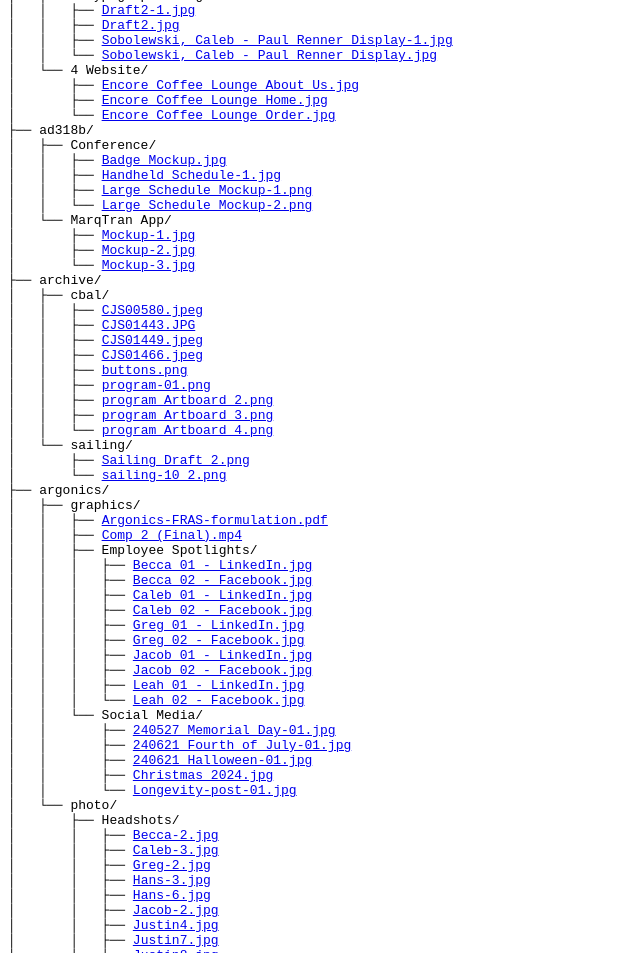
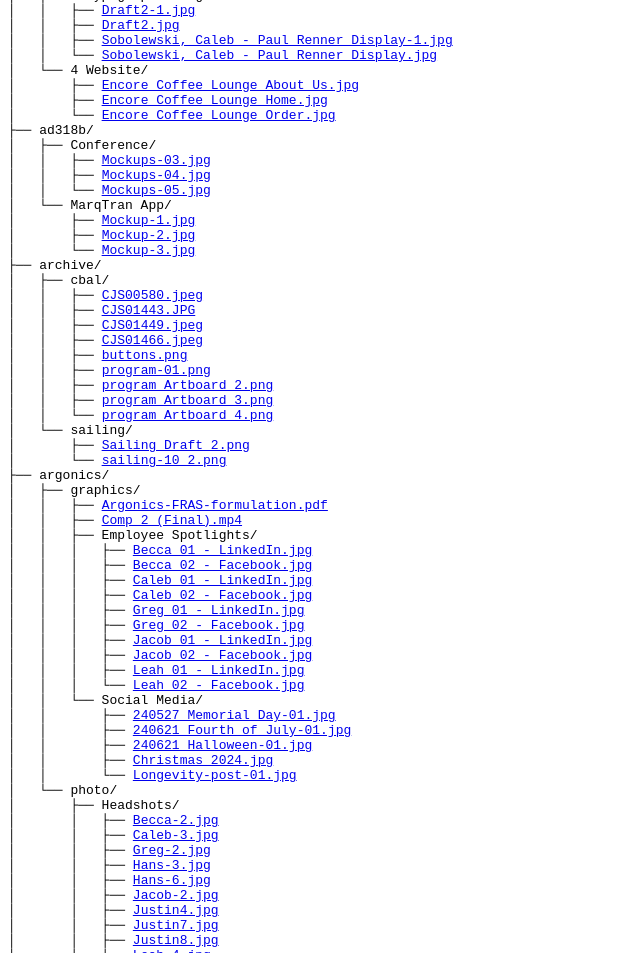
Before and after one commit to renlic/portfolio, a plain HTML site: page index.html in a window 1280 px wide. Shown: the part 971-1924 px from the top of the page, without its empty margins (0-640 px from the left). Drawn offline with Linux system fonts and the light colour scheme.

Commit message:
Auto sync on 2025-04-19 00:35:27

```diff
--- a/index.html
+++ b/index.html
@@ -73,10 +73,9 @@
 │       └── <a href="./ad218/4%20Website/Encore%20Coffee%20Lounge%20Order.jpg">Encore Coffee Lounge Order.jpg</a>
 ├── ad318b/
 │   ├── Conference/
-│   │   ├── <a href="./ad318b/Conference/Badge%20Mockup.jpg">Badge Mockup.jpg</a>
-│   │   ├── <a href="./ad318b/Conference/Handheld%20Schedule-1.jpg">Handheld Schedule-1.jpg</a>
-│   │   ├── <a href="./ad318b/Conference/Large%20Schedule%20Mockup-1.png">Large Schedule Mockup-1.png</a>
-│   │   └── <a href="./ad318b/Conference/Large%20Schedule%20Mockup-2.png">Large Schedule Mockup-2.png</a>
+│   │   ├── <a href="./ad318b/Conference/Mockups-03.jpg">Mockups-03.jpg</a>
+│   │   ├── <a href="./ad318b/Conference/Mockups-04.jpg">Mockups-04.jpg</a>
+│   │   └── <a href="./ad318b/Conference/Mockups-05.jpg">Mockups-05.jpg</a>
 │   └── MarqTran App/
 │       ├── <a href="./ad318b/MarqTran%20App/Mockup-1.jpg">Mockup-1.jpg</a>
 │       ├── <a href="./ad318b/MarqTran%20App/Mockup-2.jpg">Mockup-2.jpg</a>
```
Also changed, not shown: 7 other files.
